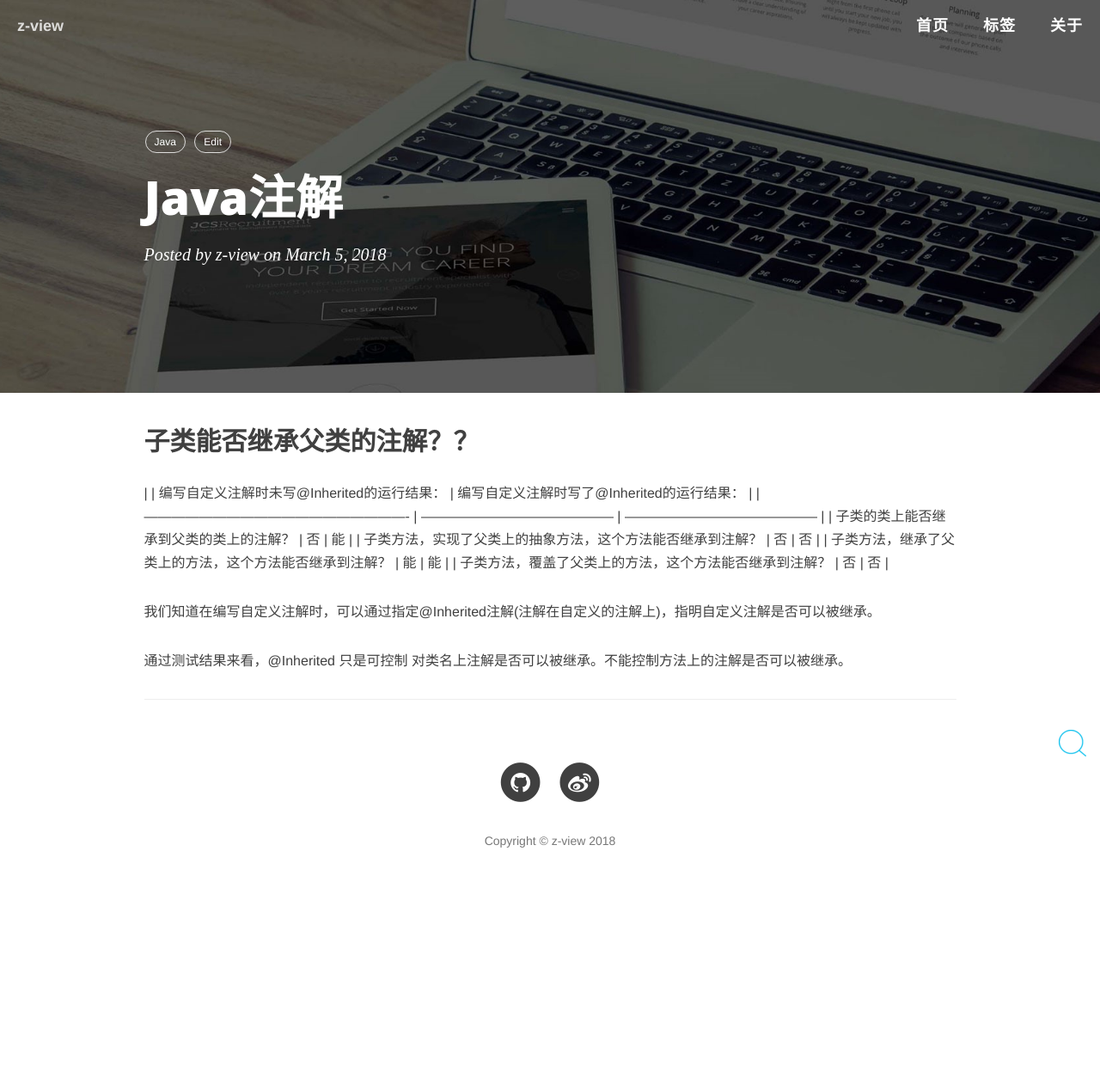
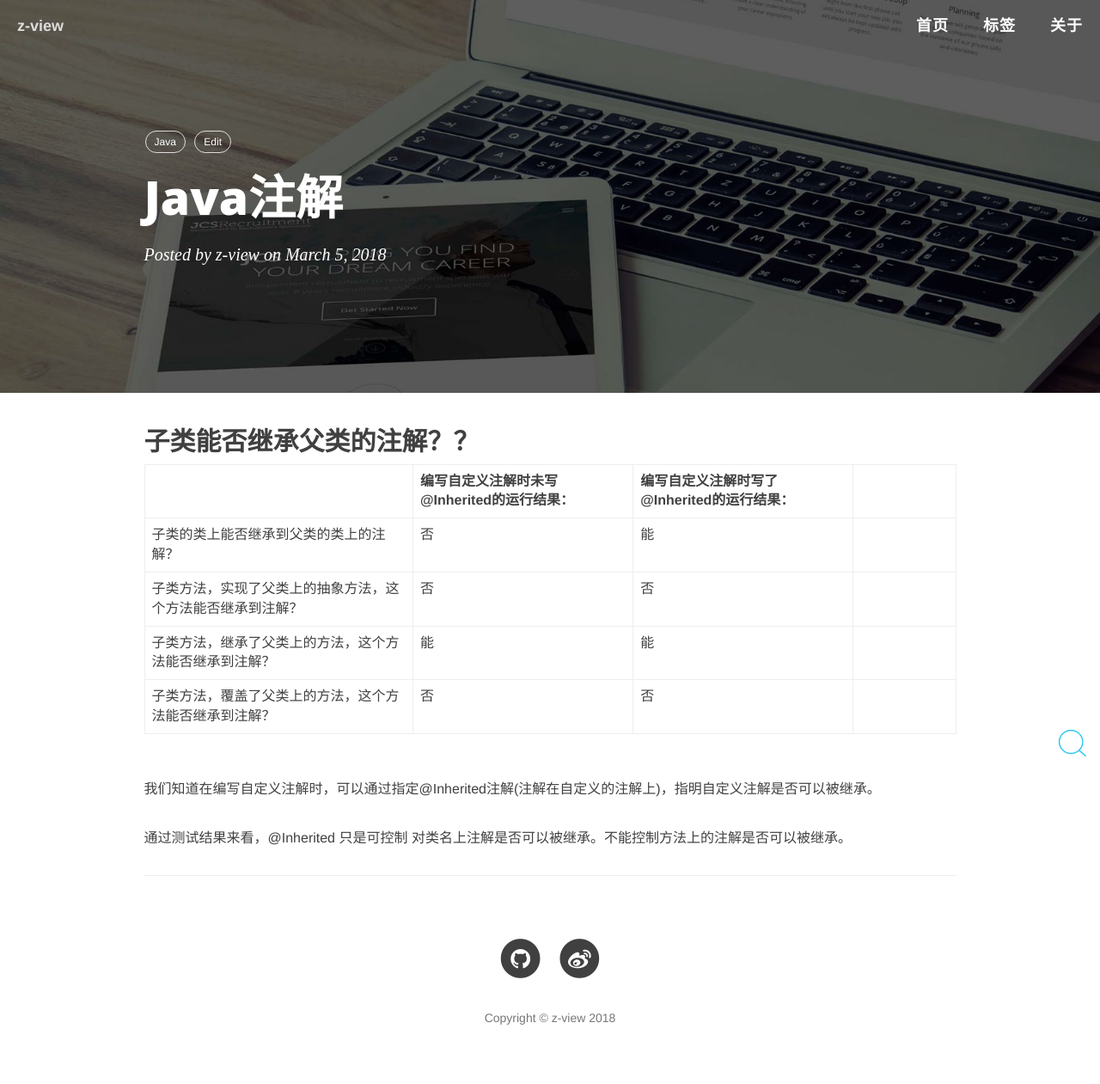
Before and after one commit to liam-lian/z-view.github.io, a Jekyll site: the page built from _posts/2018-03-05-Java-Java注解.md, in a window 1280 px wide. Shown: the whole page at 86% size. Built offline with Jekyll 4.4.1, drawn with Linux system fonts in a browser that asks for light colours; nearby versions of some CDN libraries; comment, search, counter and statistics services are not loaded; before the commit the page ends 1056 px from its top, so only the background shows below that.

```diff
--- a/_posts/2018-03-05-Java-Java注解.md
+++ b/_posts/2018-03-05-Java-Java注解.md
@@ -7,12 +7,13 @@ tags:   [Java]
 ---
 子类能否继承父类的注解？？
 ---
-|                                                            | 编写自定义注解时未写@Inherited的运行结果： | 编写自定义注解时写了@Inherited的运行结果： |
-| ---------------------------------------------------------- | ------------------------------------------ | ------------------------------------------ |
-| 子类的类上能否继承到父类的类上的注解？                     | 否                                         | 能                                         |
-| 子类方法，实现了父类上的抽象方法，这个方法能否继承到注解？ | 否                                         | 否                                         |
-| 子类方法，继承了父类上的方法，这个方法能否继承到注解？     | 能                                         | 能                                         |
-| 子类方法，覆盖了父类上的方法，这个方法能否继承到注解？     | 否                                         | 否                                         |
+
+|                | 编写自定义注解时未写@Inherited的运行结果： | 编写自定义注解时写了@Inherited的运行结果： |
+| ------------- | ------------------------------------------ | ------------------------------------------ |
+| 子类的类上能否继承到父类的类上的注解？          | 否                                         | 能  |
+| 子类方法，实现了父类上的抽象方法，这个方法能否继承到注解？ | 否                                         | 否 |
+| 子类方法，继承了父类上的方法，这个方法能否继承到注解？     | 能                                         | 能 |
+| 子类方法，覆盖了父类上的方法，这个方法能否继承到注解？     | 否                                         | 否    |
 
 我们知道在编写自定义注解时，可以通过指定@Inherited注解(注解在自定义的注解上)，指明自定义注解是否可以被继承。
 
```
